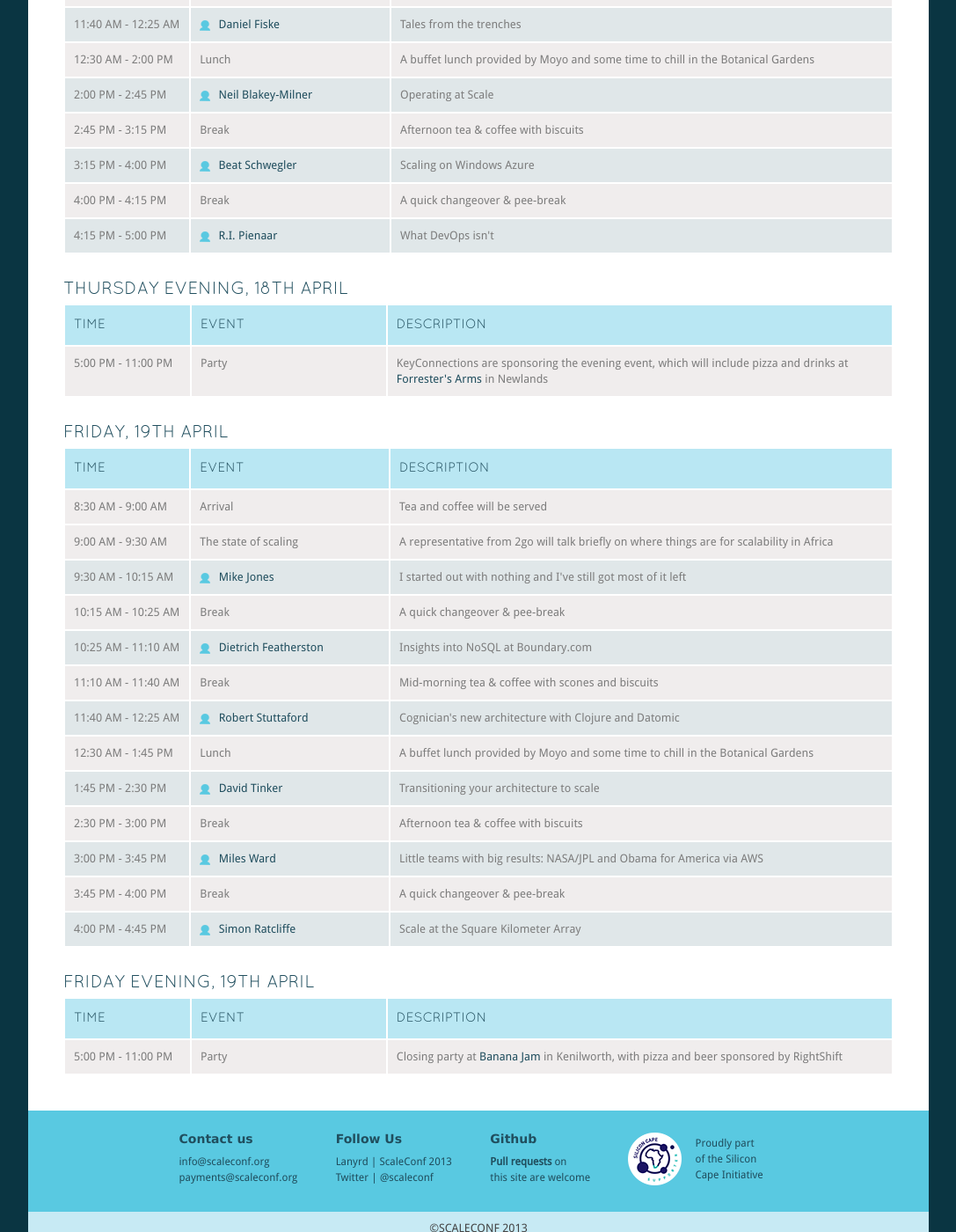
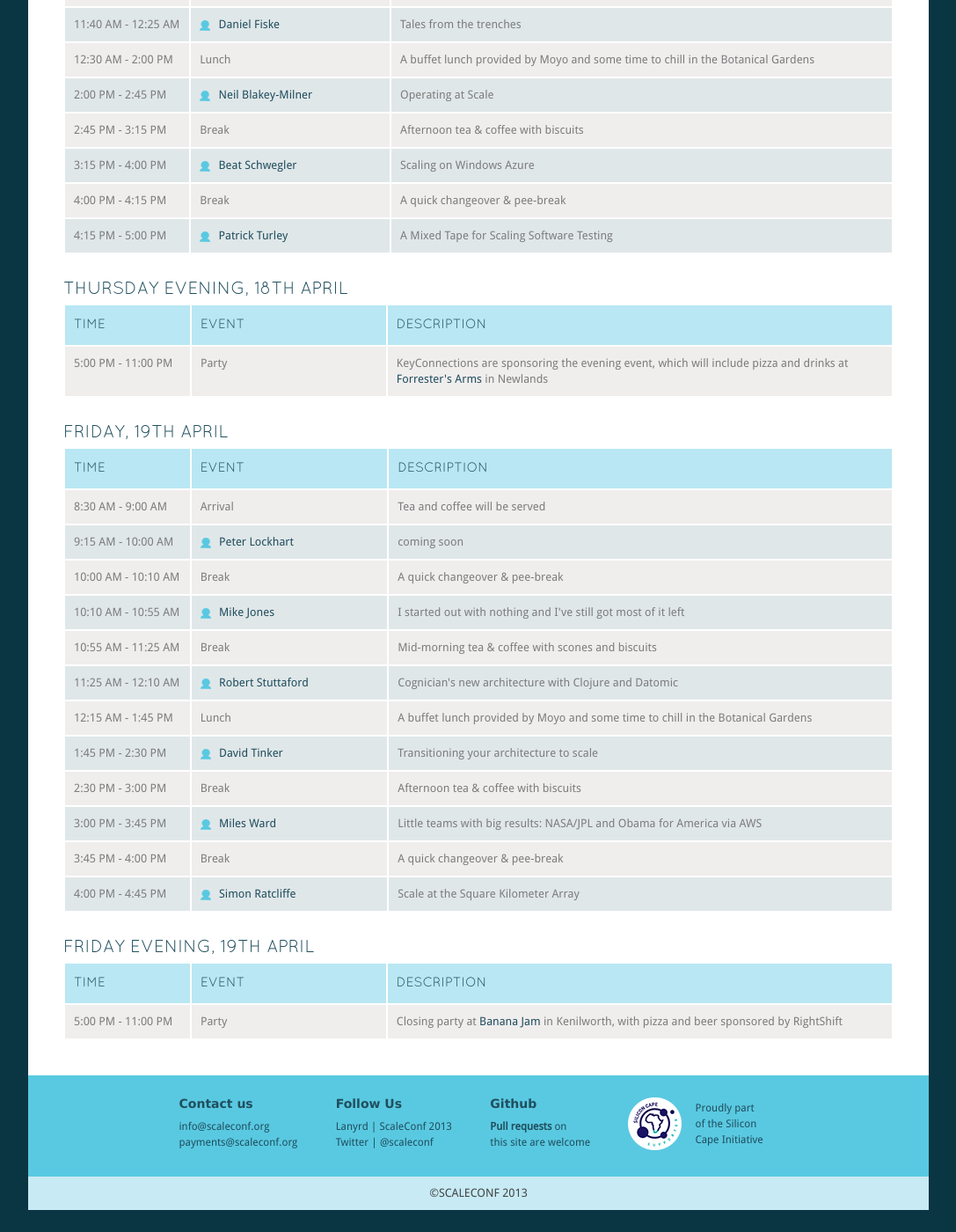
Before and after one commit to scaleconf/scaleconf.github.com, a Jekyll site: the page built from schedule.html, in a window 1280 px wide and 1400 px high, scrolled down 1511 px. Shown: the whole window at 88% size, without its empty margins (96-1183 px from the left). Built offline with Jekyll 4.4.1, drawn with Linux system fonts in a browser that asks for light colours; Markdown is read by kramdown in place of the engine named in the settings.

Commit message:
Remove Dietrich and RI, add Peter and Patrick, reshuffle

```diff
--- a/_config.yml
+++ b/_config.yml
@@ -202,26 +202,6 @@
         David goes into detail on the challenges and learnings encountered
         along the way.
 
-  dietrich_featherston:
-    name: Dietrich Featherston
-    company: Boundary
-    role: Software Engineer
-    country: USA
-    quote: Dropped out of school to build an awesome analytics database which powers Boundary
-    twitter: d2fn
-    website: http://d2fn.com
-    bio: >
-        is an engineer who dropped out of grad school to
-        build the <a href='https://vimeo.com/42902962'>analytics database</a>
-        powering Boundary. He has spent the last 12 years of his career
-        focused on making complex information accessible to humans and
-        has written a handful of query languages in that time. When he
-        is not busy shipping code, it can be assumed that Dietrich is
-        hiding somewhere along the
-        <a href='http://en.wikipedia.org/wiki/Current_River_(Missouri)'>Current River</a>.
-    title: Insights into NoSQL at Boundary.com
-    abstract: Coming soon
-
   mike_jones:
     name: Mike Jones
     company: Western Cape Labs
@@ -297,18 +277,6 @@
         product development fast and a billion people who use Facebook every
         month happy with the reliability and performance of the site.
 
-  ri_pienaar:
-    name: R.I. Pienaar
-    company: PuppetLabs
-    role: Senior Developer
-    country: UK
-    twitter: ripienaar
-    bio: >
-        coming soon
-    title: What DevOps isn't
-    abstract: >
-        Coming soon
-
   robert_stuttaford:
     name: Robert Stuttaford
     company: Cognician
@@ -364,9 +332,43 @@
         of astronomy.
         </p>
 
-all_speakers: [ beat_schwegler, dale_humby, daniel_fiske, daniel_schauenberg, david_tinker, dietrich_featherston, mike_jones, miles_ward, neil_blakey_milner, ri_pienaar, robert_stuttaford, simon_ratcliffe ]
-highlighted: [ daniel_fiske, mike_jones, daniel_schauenberg, miles_ward, dietrich_featherston ]
-nonhighlighted: [ neil_blakey_milner, robert_stuttaford, david_tinker, beat_schwegler, dale_humby ]
+  patrick_turley:
+    name: Patrick Turley
+    company: ThoughtWorks
+    role: Lead Consultant and Software Developer
+    country: SA
+    bio: >
+        is a Lead Consultant and Software Developer from the ThoughtWorks
+        Johannesburg office. He focuses on helping IT organizations become
+        nimble and reactive in meeting their customers' needs through pragmatic
+        improvements to the way software is developed and taken into
+        production. Patrick has worked in 10+ programming languages
+        professionally with over a dozen different clients.  He specializes in
+        agile engineering practices and modern software development techniques.
+        Patrick has worked in many different statically typed languages, but
+        his current passion is with dynamically typed languages like Ruby and
+        Python.  In his spare time Patrick enjoys playing the drums and
+        harmonica.
+    title: A Mixed Tape for Scaling Software Testing
+    abstract: >
+        Patrick Turley, an ex radio DJ now software developer will take us
+        through the evolution of scaling testing on a software project as he
+        has seen it over dozens of enterprise software projects.  He will
+        discuss techniques and tools for different languages, all projected
+        through a mixed tape that he made for this conference.
+
+  peter_lockhart:
+    name: Peter Lockhart
+    company: 2go
+    role: Product Guy
+    country: SA
+    bio: coming soon
+    title: coming soon
+    abstract:
+
+all_speakers: [ beat_schwegler, dale_humby, daniel_fiske, daniel_schauenberg, david_tinker, mike_jones, miles_ward, neil_blakey_milner, patrick_turley, peter_lockhart, robert_stuttaford, simon_ratcliffe ]
+highlighted: [ daniel_fiske, mike_jones, daniel_schauenberg, miles_ward, dale_humby ]
+nonhighlighted: [ neil_blakey_milner, robert_stuttaford, david_tinker, beat_schwegler, david_tinker ]
 sponsors:
   gold:
     - name: 2go
@@ -425,7 +427,7 @@
         event: Break
         description: A quick changeover & pee-break
       - time: 4:15 pm - 5:00 pm
-        speaker: ri_pienaar
+        speaker: patrick_turley
   - day: Thursday evening, 18th April
     schedule:
       - time: 5:00 pm - 11:00 pm
@@ -436,22 +438,19 @@
       - time: 8:30 am - 9:00 am
         event: Arrival
         description: Tea and coffee will be served
-      - time: 9:00 am - 9:30 am
-        event: The state of scaling
-        description: A representative from 2go will talk briefly on where things are for scalability in Africa
-      - time: 9:30 am - 10:15 am
-        speaker: mike_jones
-      - time: 10:15 am - 10:25 am
+      - time: 9:15 am - 10:00 am
+        speaker: peter_lockhart
+      - time: 10:00 am - 10:10 am
         event: Break
         description: A quick changeover & pee-break
-      - time: 10:25 am - 11:10 am
-        speaker: dietrich_featherston
-      - time: 11:10 am - 11:40 am
+      - time: 10:10 am - 10:55 am
+        speaker: mike_jones
+      - time: 10:55 am - 11:25 am
         event: Break
         description: Mid-morning tea & coffee with scones and biscuits
-      - time: 11:40 am - 12:25 am
+      - time: 11:25 am - 12:10 am
         speaker: robert_stuttaford
-      - time: 12:30 am - 1:45 pm
+      - time: 12:15 am - 1:45 pm
         event: Lunch
         description: A buffet lunch provided by Moyo and some time to chill in the Botanical Gardens
       - time: 1:45 pm - 2:30 pm
```
